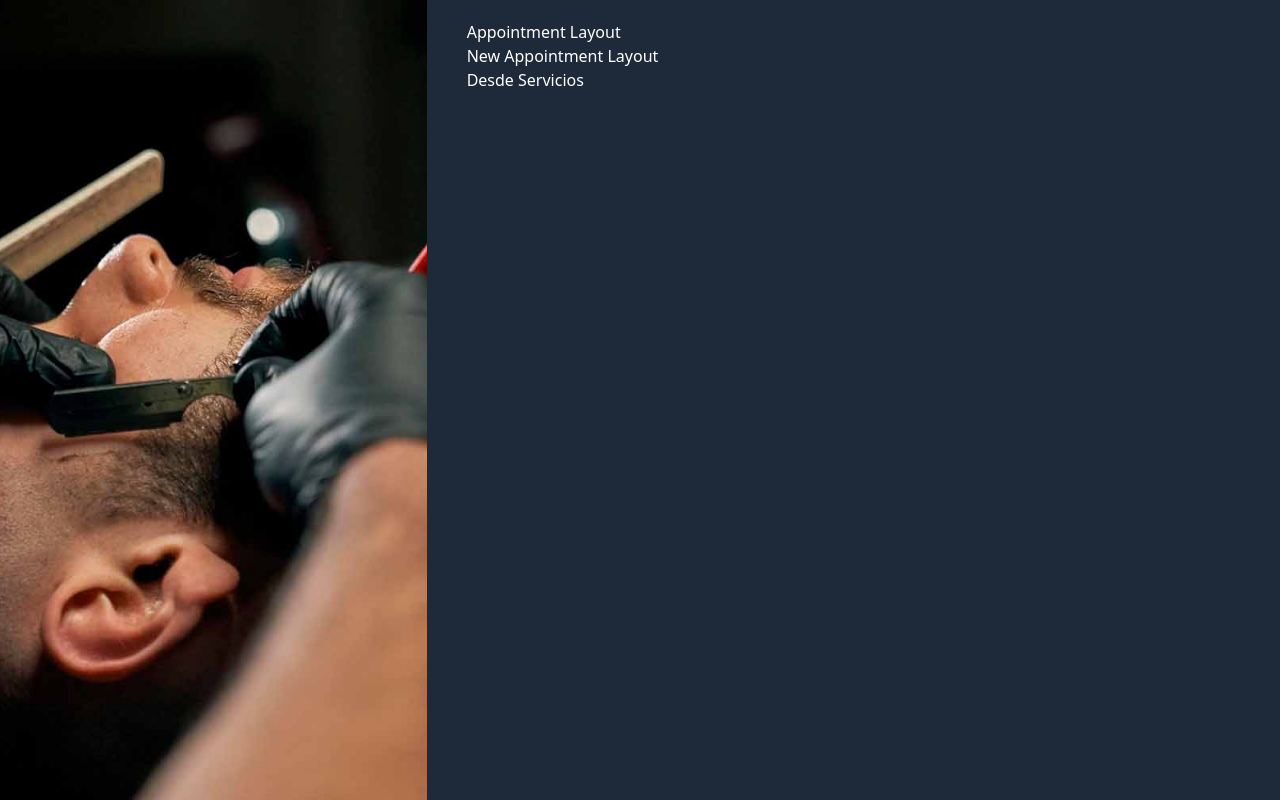
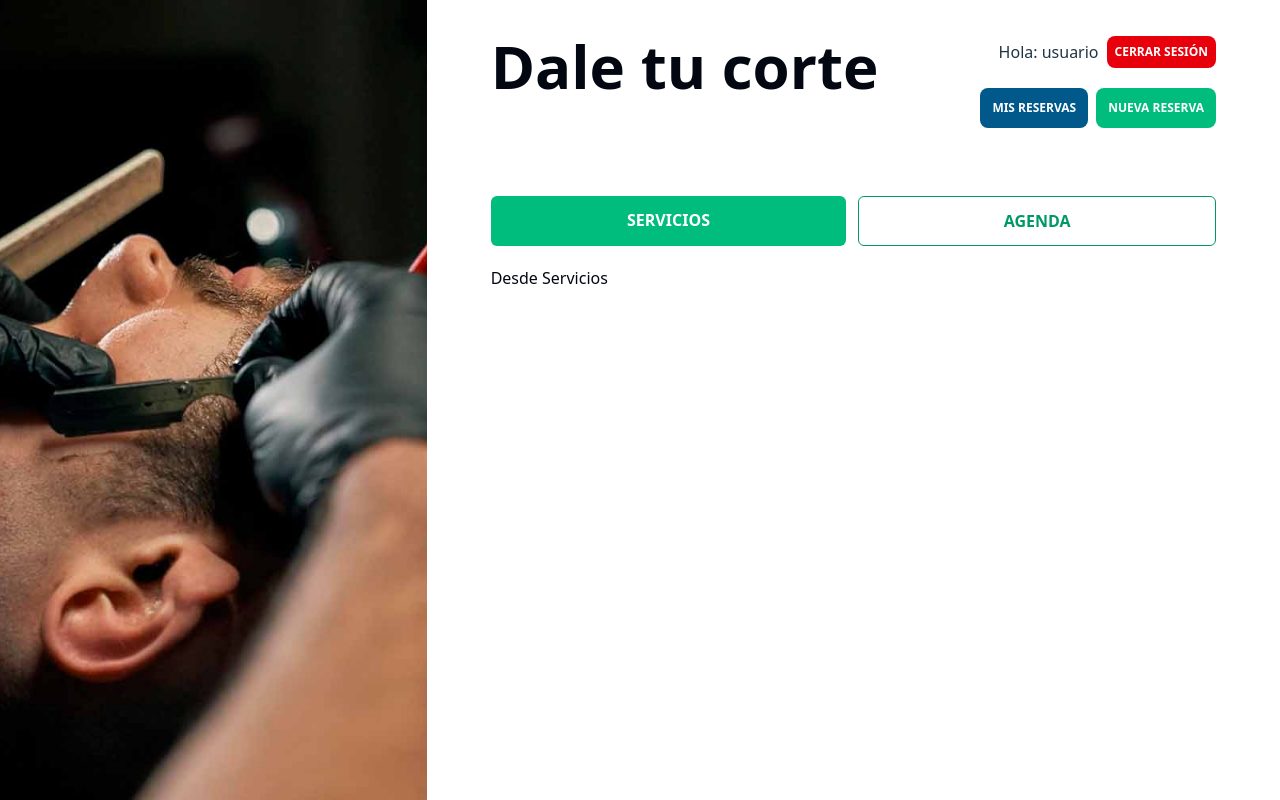
Before and after one commit to michelanyelo/Salon-MEVN, a Vue app in the folder frontend/: page /reservas/nueva in a window 1280 px wide. Built offline with nearby package versions, Linux system fonts and the light colour scheme.

Commit message:
Actualizar diseño y estructura de vistas para la gestión de citas en el frontend

```diff
--- a/frontend/index.html
+++ b/frontend/index.html
@@ -4,9 +4,9 @@
     <meta charset="UTF-8">
     <link rel="icon" href="/favicon.ico">
     <meta name="viewport" content="width=device-width, initial-scale=1.0">
-    <title>Dale tu Corte</title>
+    <title>Dale tu Corte BarberShop💈✂️</title>
   </head>
-  <body class="bg-gray-800 text-white">
+  <body class="bg-white text-indigo-950">
     <div id="app"></div>
     <script type="module" src="/src/main.js"></script>
   </body>
--- a/frontend/src/assets/main.css
+++ b/frontend/src/assets/main.css
@@ -1 +1,15 @@
 @import "tailwindcss";
+
+@theme{
+    --color-indigo-950: oklch(32.05% 0.0413 246.65);
+}
+
+@layer {
+    h1, h2, h3, h4, h5, h6 {
+        color: var(--color-gray-950)
+    }
+
+    p{
+        color: var(--color-indigo-950)
+    }
+}
--- a/frontend/src/router/index.js
+++ b/frontend/src/router/index.js
@@ -1,6 +1,6 @@
 import { createRouter, createWebHistory } from 'vue-router'
 import HomeView from '../views/HomeView.vue'
-import LayoutView from '@/views/appointments/LayoutView.vue'
+import MainLayout from '@/views/appointments/MainLayout.vue'
 
 const router = createRouter({
   history: createWebHistory(import.meta.env.BASE_URL),
@@ -13,7 +13,7 @@ const router = createRouter({
     {
       path: '/reservas',
       name: 'appointments',
-      component: LayoutView,
+      component: MainLayout,
       children: [
         {
           path: 'nueva',
--- a/frontend/src/views/appointments/LayoutView.vue
+++ /dev/null
@@ -1,14 +0,0 @@
-<script setup></script>
-
-<template>
-  <div></div>
-
-  <main>
-    <div>
-    <h1>Appointment Layout</h1>
-    </div>
-    <RouterView/>
-  </main>
-</template>
-
-<style scoped></style>
--- /dev/null
+++ b/frontend/src/views/appointments/MainLayout.vue
@@ -0,0 +1,40 @@
+<script setup></script>
+<template>
+  <div class="flex justify-between bg-white px-6 py-4 rounded-md">
+    <!-- Título principal -->
+    <h1 class="text-2xl lg:text-6xl font-black">Dale tu corte</h1>
+
+    <!-- Sección de usuario -->
+    <div class="flex flex-col space-y-5">
+      <div class="flex gap-2 items-center justify-end">
+        <p class="text-black text-right">Hola: usuario</p>
+        <button
+          type="button"
+          class="bg-red-600 hover:bg-red-700 p-2 text-white uppercase text-xs font-bold rounded-lg transition duration-300 hover:cursor-pointer"
+        >
+          Cerrar sesión
+        </button>
+      </div>
+
+      <!-- Menú de navegación -->
+      <nav class="flex gap-2 items-center justify-end">
+        <button
+          class="p-3 bg-sky-800 hover:bg-sky-900 text-white uppercase text-xs font-bold rounded-lg transition duration-300 hover:cursor-pointer"
+        >
+          Mis reservas
+        </button>
+        <RouterLink
+          :to="{ name: 'new-appointment' }"
+          class="p-3 bg-emerald-500 hover:bg-emerald-600 text-white uppercase text-xs font-bold rounded-lg transition duration-300 inline-block"
+        >
+          Nueva reserva
+        </RouterLink>
+      </nav>
+    </div>
+  </div>
+
+  <!-- Contenido principal -->
+  <main class="bg-white min-h-screen text-black px-6 py-8 rounded-md">
+    <RouterView />
+  </main>
+</template>
--- a/frontend/src/views/appointments/NewLayout.vue
+++ b/frontend/src/views/appointments/NewLayout.vue
@@ -1,12 +1,33 @@
 <script setup>
+import { useRoute } from 'vue-router'
 
+const route = useRoute()
 </script>
+<template>
+  <nav class="my-5 flex gap-3">
+    <RouterLink
+      :to="{ name: 'new-appointment' }"
+      class="flex-1 text-center p-3 uppercase font-bold hover:bg-emerald-600 hover:text-white rounded-md transition duration-300"
+      :class="
+        route.name === 'new-appointment'
+          ? 'bg-emerald-500 text-white hover:bg-emerald-600'
+          : 'bg-white text-emerald-600 border-emerald-600 border-1'
+      "
+      >Servicios
+    </RouterLink>
 
-<template>
-<h1>New Appointment Layout</h1>
+    <RouterLink
+      :to="{ name: 'appointment-details' }"
+      class="flex-1 text-center p-3 uppercase font-bold hover:bg-emerald-600 hover:text-white rounded-md transition duration-300"
+      :class="
+        route.name === 'appointment-details'
+          ? 'bg-emerald-500 text-white hover:bg-emerald-600'
+          : 'bg-white text-emerald-600 border-emerald-600 border-1'
+      "
+      >Agenda
+    </RouterLink>
+  </nav>
   <RouterView />
 </template>
 
-<style scoped>
-
-</style>
+<style scoped></style>
```
Also changed, not shown: frontend/src/views/appointments/ServicesView.vue (+3 -7 lines).
